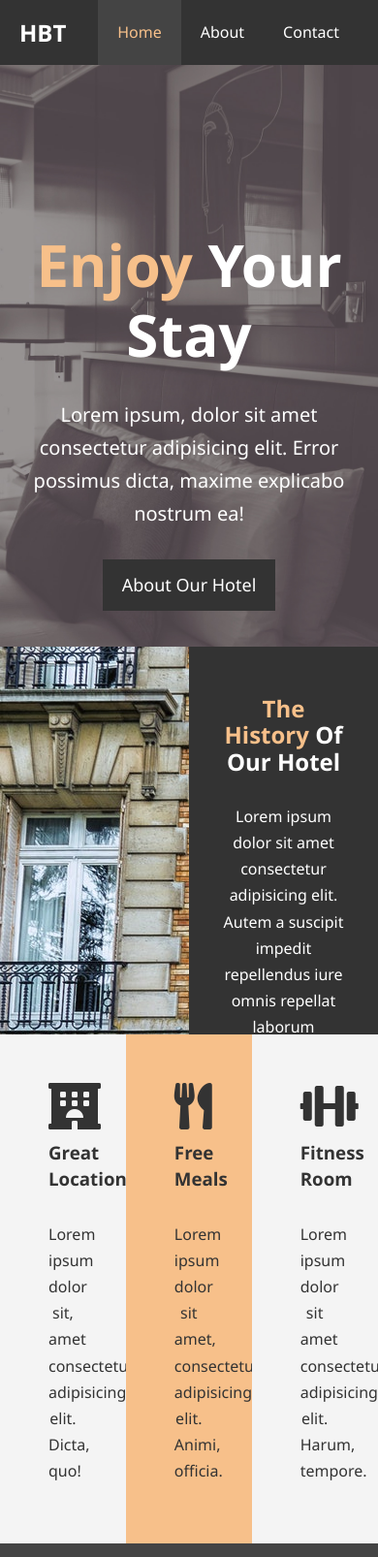
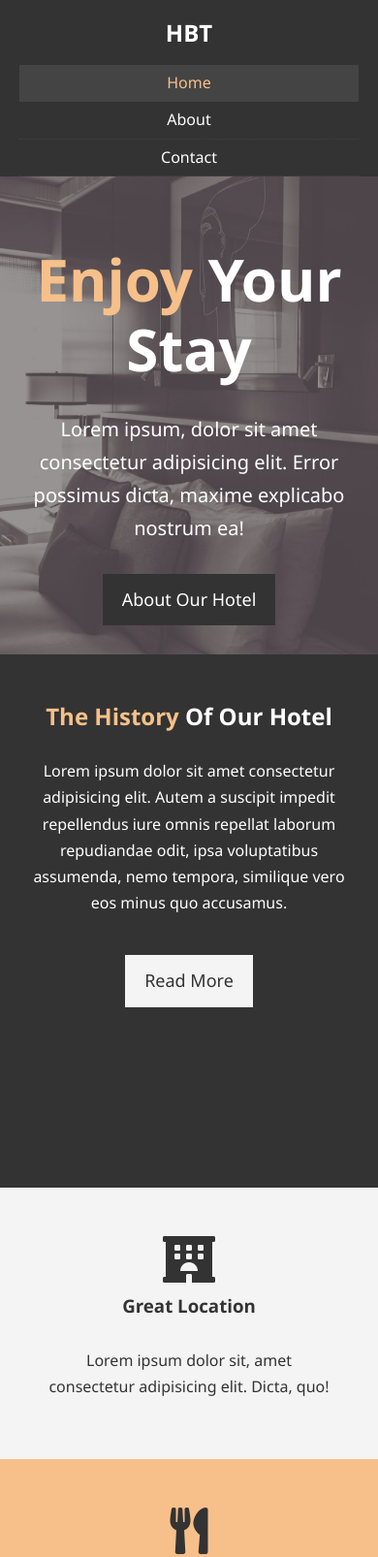
Before and after one commit to louiephilip22/hotel_website, a plain HTML site: page index.html in a window 390 px wide. Shown: the top 1606 px of the page at 97% size. Drawn offline with Linux system fonts and the light colour scheme.

Commit message:
Added responsiveness to the page

```diff
--- a/about.html
+++ b/about.html
@@ -7,6 +7,7 @@
   <meta name="description" content=" Welcome to the most extraordinary hotel in Toronto, Ontario">
   <meta name="keywords" content="hotel, toronto hotel, ontario hotel">
   <link rel="stylesheet" href="css/style.css">
+  <link rel="stylesheet" media="screen and (max-width: 768px)" href="css/mobile.css">
   <title>Hotel BT | About </title>
 </head>
 <body>
--- /dev/null
+++ b/css/mobile.css
@@ -0,0 +1,64 @@
+#navbar .logo {
+  float: none;
+  text-align: center;
+}
+
+#navbar ul,
+#navbar ul li {
+  float: none;
+}
+
+#navbar ul li a {
+  padding: 5px;
+  border-bottom: #444 dotted 1px;
+}
+
+/* Showcase */
+#showcase {
+  height: 100%;
+}
+
+#showcase .showcase-content {
+  padding-top: 70px;
+  padding-bottom: 30px;
+}
+
+/* Home Info */
+#home-info {
+  height: 550px;
+}
+
+#home-info .info-img {
+  display: none;
+}
+
+#home-info .info-content {
+  float: none;
+  width: 100%;
+}
+
+/* Boxes */
+.box {
+  float: none;
+  width: 100%;
+}
+
+/* About */
+#about-info .info-right,
+#about-info .info-left {
+  float: none;
+  width: 100%;
+}
+
+#about-info .info-right {
+  margin-top: 30px;
+}
+
+.l-heading {
+  text-align: center;
+}
+
+/* Contact */
+#contact-info .box {
+  border-bottom: #444 dotted 1px;
+}
--- a/css/style.css
+++ b/css/style.css
@@ -62,6 +62,7 @@
 
 .l-heading {
   font-size: 40px;
+  line-height: 1.2;
 }
 
 /* Padding */
@@ -107,7 +108,7 @@ p {
   color: #fff;
 }
 
-#navbar h1 {
+#navbar .logo {
   float: left;
   padding-top: 20px;
 }
@@ -157,7 +158,7 @@ p {
 
 /* Home Info */
 #home-info {
-  height: 400px;
+  height: 450px;
 }
 
 #home-info .info-img {
@@ -214,7 +215,7 @@ p {
 
 /* Testimonials */
 #testimonials {
-  height: 600px;
+  height: 100%;
   background: url(../img/test-bg.jpg) no-repeat center center/cover;
   padding-top: 100px;
 }
--- a/index.html
+++ b/index.html
@@ -8,6 +8,7 @@
   <meta name="keywords" content="hotel, toronto hotel, ontario hotel">
   <link rel="stylesheet" href="https://use.fontawesome.com/releases/v5.7.2/css/all.css" integrity="sha384-fnmOCqbTlWIlj8LyTjo7mOUStjsKC4pOpQbqyi7RrhN7udi9RwhKkMHpvLbHG9Sr" crossorigin="anonymous">
   <link rel="stylesheet" href="css/style.css">
+  <link rel="stylesheet" media="screen and (max-width: 768px)" href="css/mobile.css">
   <title>Hotel BT | Welcome </title>
 </head>
 <body>
```
Also changed, not shown: contact.html (+1 -0 lines).
